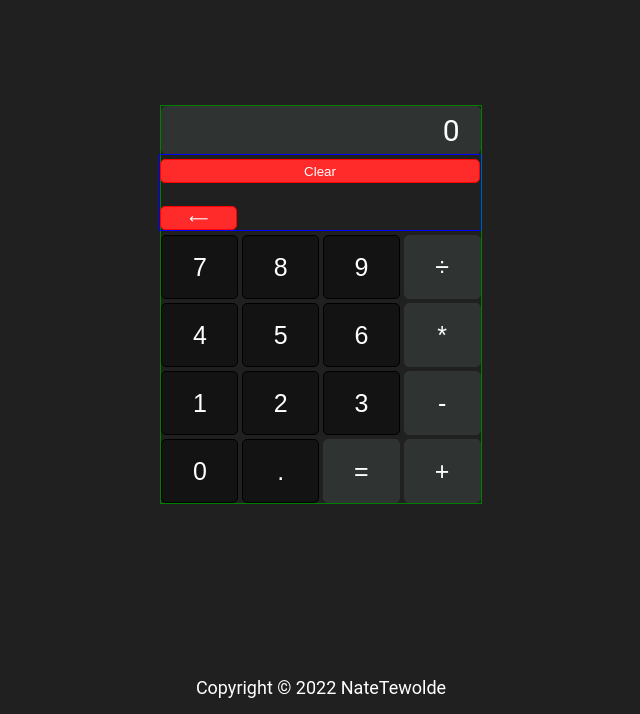
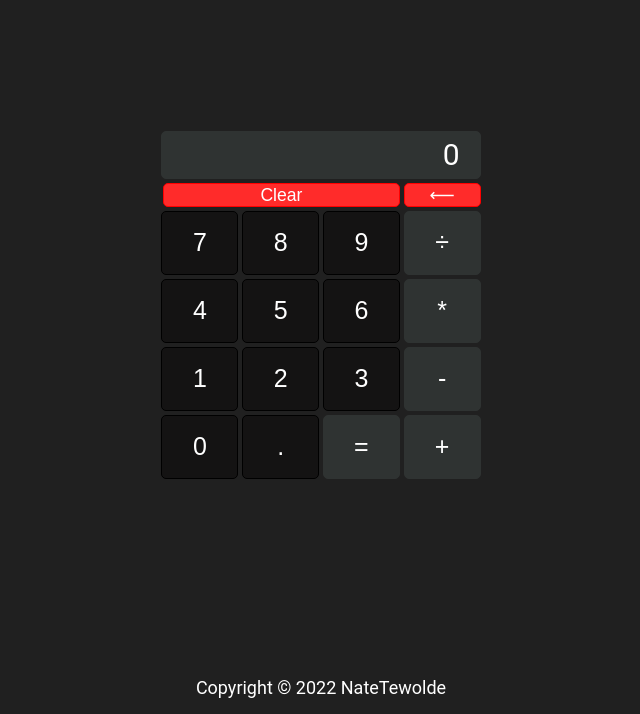
Before and after one commit to NateTewolde/Calculator, a plain HTML site: page index.html in a window 1280 px wide. Shown: the part 86-800 px from the top of the page, without its empty margins (319-959 px from the left). Drawn offline with Linux system fonts and the light colour scheme.

Commit message:
Fix sizing and positioning issues with the clear and backspace button.

```diff
--- a/style.css
+++ b/style.css
@@ -2,9 +2,9 @@
 
 body {
   height: 100vh;
-  margin: 0;
   overflow: hidden;
   font-family: Roboto, sans-serif;
+  margin: 0;
   display: flex;
   flex-direction: column;
   justify-content: center;
@@ -13,19 +13,17 @@ body {
   background-color: rgb(32, 32, 32);
   color: rgb(255, 255, 255);
 }
-#container {
-}
+
 .calculator {
   display: flex;
   flex-direction: column;
   align-items: end;
-  border: 1px solid green;
 }
 
 button {
   color: white;
+  margin-top: 1.25%;
   border-radius: 5px;
-  margin-top: 1.25%;
 }
 
 .digitBtn,
@@ -39,19 +37,21 @@ button {
 
 .clearBtn,
 .backspaceBtn {
+  font-size: 1.1em;
+
   background-color: rgb(255, 43, 42);
   border: 1px solid red;
 }
 
 .red-row {
-  width: 100%;
+  width: 99.5%;
   white-space: nowrap;
-  border: 1px solid blue;
+  display: flex;
+  justify-content: flex-end;
 }
 
 .clearBtn {
-  /* width: 20.8vw; */
-  width: 100%;
+  flex: 1;
   height: 3vh;
 }
 
```
